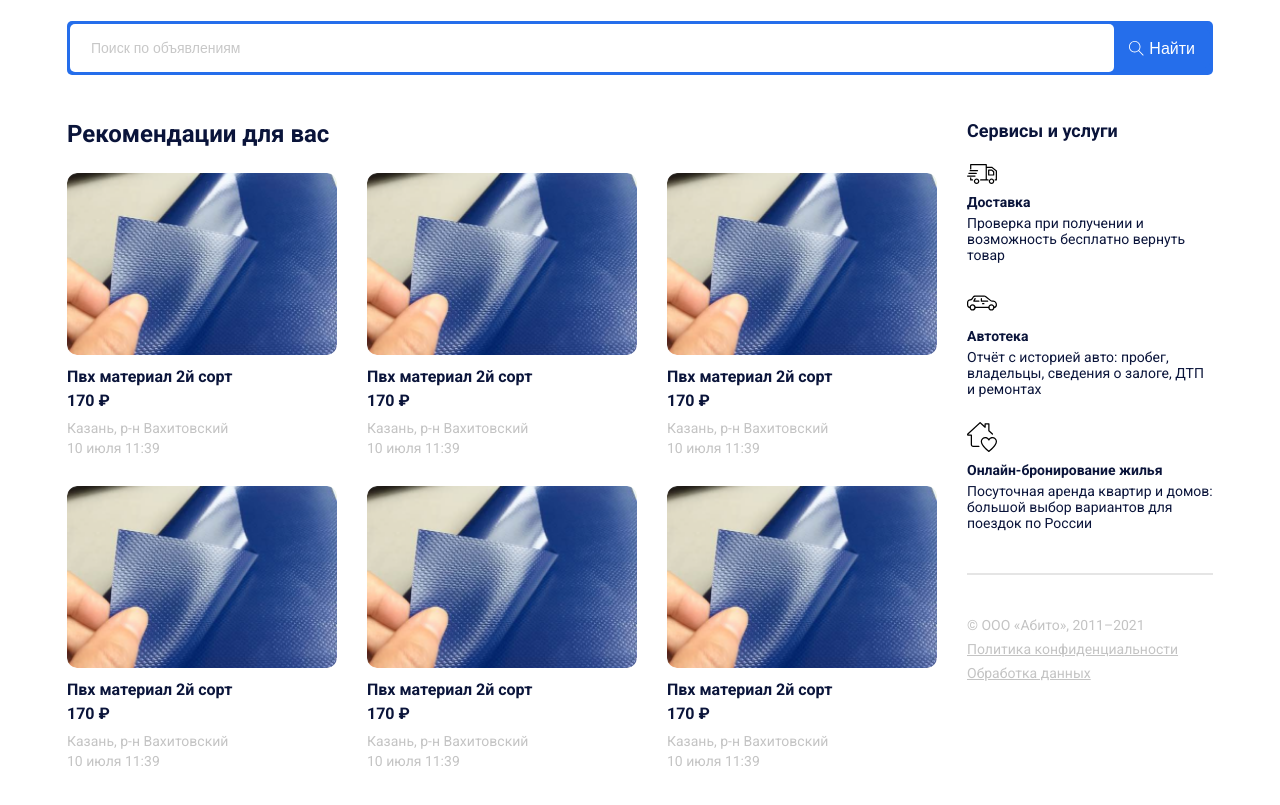
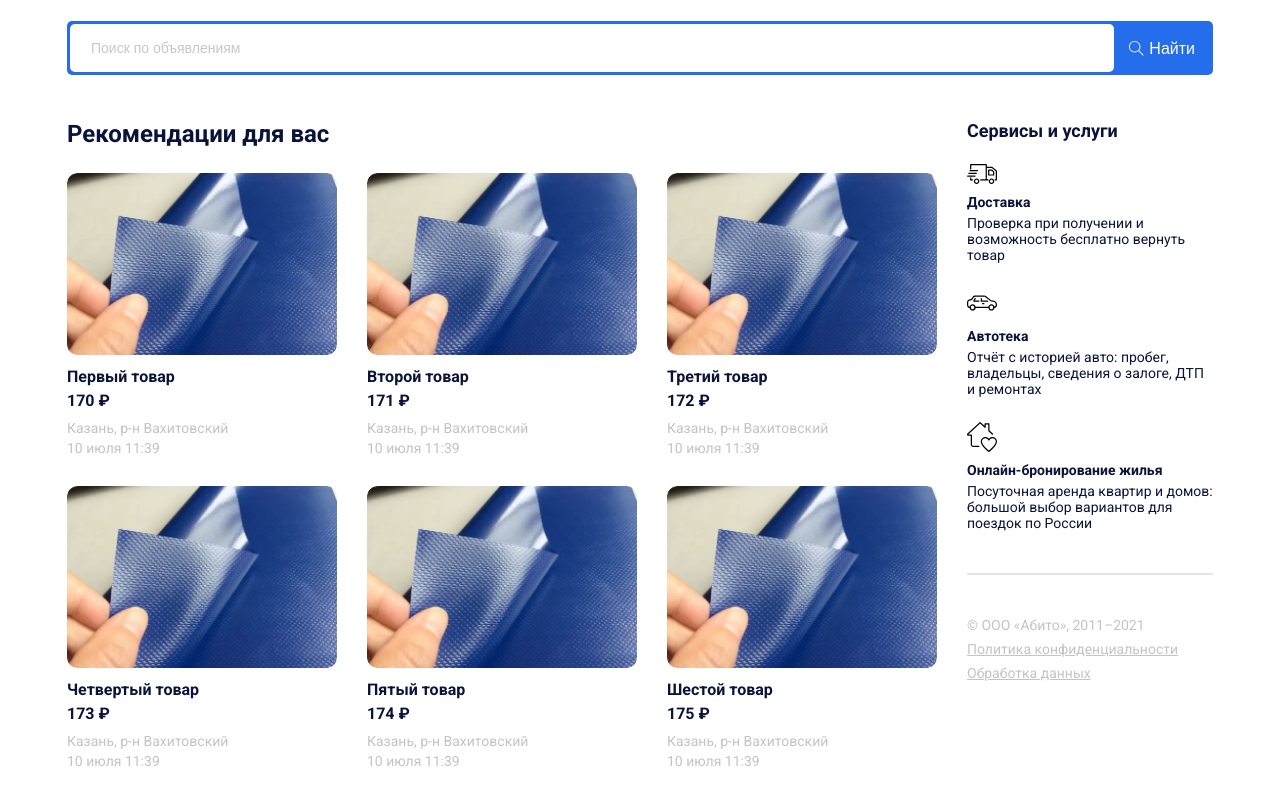
Before and after one commit to Bakaeva/Abito, a plain HTML site: page index.html in a window 1280 px wide. Shown: the part 69-874 px from the top of the page. Drawn offline with Linux system fonts and the light colour scheme.

Commit message:
Подключение JS. Реализация поиска на главной странице

```diff
--- a/index.html
+++ b/index.html
@@ -6,6 +6,7 @@
     <meta name="viewport" content="width=device-width, initial-scale=1.0">
     <link href="https://fonts.googleapis.com/css2?family=Roboto:wght@400;700&display=swap" rel="stylesheet">
     <link rel="stylesheet" href="./style.css">
+    <script src="./script.js" defer></script>
     <title>Abito</title>
 </head>
 
@@ -48,7 +49,7 @@
                         <h2 class="content-main__title">Рекомендации для вас</h2>
 
                         <div class="content-main__list">
-                            <a href="./product.html" class="content-main__list-item">
+                            <!-- <a href="./product.html" class="content-main__list-item">
                                 <div class="content-main__list-item--img">
                                     <img src="./image/card-img.png" alt="card-img">
                                 </div>
@@ -61,82 +62,7 @@
                                     <span class="content-main__list-item--info">Казань, р-н Вахитовский</span>
                                     <span class="content-main__list-item--info">10 июля 11:39</span>
                                 </div>
-                            </a>
-
-                            <a href="./product.html" class="content-main__list-item">
-                                <div class="content-main__list-item--img">
-                                    <img src="./image/card-img.png" alt="card-img">
-                                </div>
-
-                                <h5 class="content-main__list-item--title">Пвх материал 2й сорт</h5>
-
-                                <strong class="content-main__list-item--price">170 ₽</strong>
-
-                                <div class="content-main__list-item--info-box">
-                                    <span class="content-main__list-item--info">Казань, р-н Вахитовский</span>
-                                    <span class="content-main__list-item--info">10 июля 11:39</span>
-                                </div>
-                            </a>
-
-                            <a href="./product.html" class="content-main__list-item">
-                                <div class="content-main__list-item--img">
-                                    <img src="./image/card-img.png" alt="card-img">
-                                </div>
-
-                                <h5 class="content-main__list-item--title">Пвх материал 2й сорт</h5>
-
-                                <strong class="content-main__list-item--price">170 ₽</strong>
-
-                                <div class="content-main__list-item--info-box">
-                                    <span class="content-main__list-item--info">Казань, р-н Вахитовский</span>
-                                    <span class="content-main__list-item--info">10 июля 11:39</span>
-                                </div>
-                            </a>
-
-                            <a href="./product.html" class="content-main__list-item">
-                                <div class="content-main__list-item--img">
-                                    <img src="./image/card-img.png" alt="card-img">
-                                </div>
-
-                                <h5 class="content-main__list-item--title">Пвх материал 2й сорт</h5>
-
-                                <strong class="content-main__list-item--price">170 ₽</strong>
-
-                                <div class="content-main__list-item--info-box">
-                                    <span class="content-main__list-item--info">Казань, р-н Вахитовский</span>
-                                    <span class="content-main__list-item--info">10 июля 11:39</span>
-                                </div>
-                            </a>
-
-                            <a href="./product.html" class="content-main__list-item">
-                                <div class="content-main__list-item--img">
-                                    <img src="./image/card-img.png" alt="card-img">
-                                </div>
-
-                                <h5 class="content-main__list-item--title">Пвх материал 2й сорт</h5>
-
-                                <strong class="content-main__list-item--price">170 ₽</strong>
-
-                                <div class="content-main__list-item--info-box">
-                                    <span class="content-main__list-item--info">Казань, р-н Вахитовский</span>
-                                    <span class="content-main__list-item--info">10 июля 11:39</span>
-                                </div>
-                            </a>
-
-                            <a href="./product.html" class="content-main__list-item">
-                                <div class="content-main__list-item--img">
-                                    <img src="./image/card-img.png" alt="card-img">
-                                </div>
-
-                                <h5 class="content-main__list-item--title">Пвх материал 2й сорт</h5>
-
-                                <strong class="content-main__list-item--price">170 ₽</strong>
-
-                                <div class="content-main__list-item--info-box">
-                                    <span class="content-main__list-item--info">Казань, р-н Вахитовский</span>
-                                    <span class="content-main__list-item--info">10 июля 11:39</span>
-                                </div>
-                            </a>
+                            </a> -->
                         </div>
                     </div>
 
--- /dev/null
+++ b/script.js
@@ -0,0 +1,91 @@
+const searchBtn = document.querySelector('.search-btn');
+const searchInput = document.querySelector('.search-box input');
+const cardWrapper = document.querySelector('.content-main__list');
+
+
+const cardArray = [
+    {
+        id: 0,
+        title: 'Первый товар',
+        price: '170 ₽',
+        location: 'Казань, р-н Вахитовский',
+        date: '10 июля 11:39',
+        img: './image/card-img.png',
+    },
+    {
+        id: 1,
+        title: 'Второй товар',
+        price: '171 ₽',
+        location: 'Казань, р-н Вахитовский',
+        date: '10 июля 11:39',
+        img: './image/card-img.png',
+    },
+    {
+        id: 2,
+        title: 'Третий товар',
+        price: '172 ₽',
+        location: 'Казань, р-н Вахитовский',
+        date: '10 июля 11:39',
+        img: './image/card-img.png',
+    },
+    {
+        id: 3,
+        title: 'Четвертый товар',
+        price: '173 ₽',
+        location: 'Казань, р-н Вахитовский',
+        date: '10 июля 11:39',
+        img: './image/card-img.png',
+    },
+    {
+        id: 4,
+        title: 'Пятый товар',
+        price: '174 ₽',
+        location: 'Казань, р-н Вахитовский',
+        date: '10 июля 11:39',
+        img: './image/card-img.png',
+    },
+    {
+        id: 5,
+        title: 'Шестой товар',
+        price: '175 ₽',
+        location: 'Казань, р-н Вахитовский',
+        date: '10 июля 11:39',
+        img: './image/card-img.png',
+    }
+];
+
+const render = (cardCollection) => {
+    cardWrapper.innerHTML = '';
+
+    cardCollection.forEach((card) => {
+        cardWrapper.insertAdjacentHTML('beforeend', `
+            <a href="./product.html" class="content-main__list-item">
+                <div class="content-main__list-item--img">
+                    <img src="${card.img}" alt="${card.title}">
+                </div>
+                <h5 class="content-main__list-item--title">${card.title}</h5>
+                <strong class="content-main__list-item--price">${card.price}</strong>
+                <div class="content-main__list-item--info-box">
+                    <span class="content-main__list-item--info">${card.location}</span>
+                    <span class="content-main__list-item--info">${card.date}</span>
+                </div>
+            </a>
+        `);
+    });
+}
+
+const flteredArray = (cardCollection, substr) => {
+    return cardCollection.filter((card) => {
+        return card.title.toLowerCase().includes(substr.toLowerCase()) ||
+            card.price.toLowerCase().includes(substr.toLowerCase());
+    });
+}
+
+cardWrapper.style.justifyContent = 'flex-start';
+cardWrapper.style.gap = '30px';
+
+render(cardArray);
+
+searchBtn.addEventListener('click', () => {
+    render(flteredArray(cardArray, searchInput.value));
+});
--- a/style.css
+++ b/style.css
@@ -323,6 +323,10 @@ body {
         width: 100%;
     }
 
+    .content-main__product-info {
+        width: 100%;
+    }
+
     .content-side {
         width: 100%;
         min-width: none;
```
